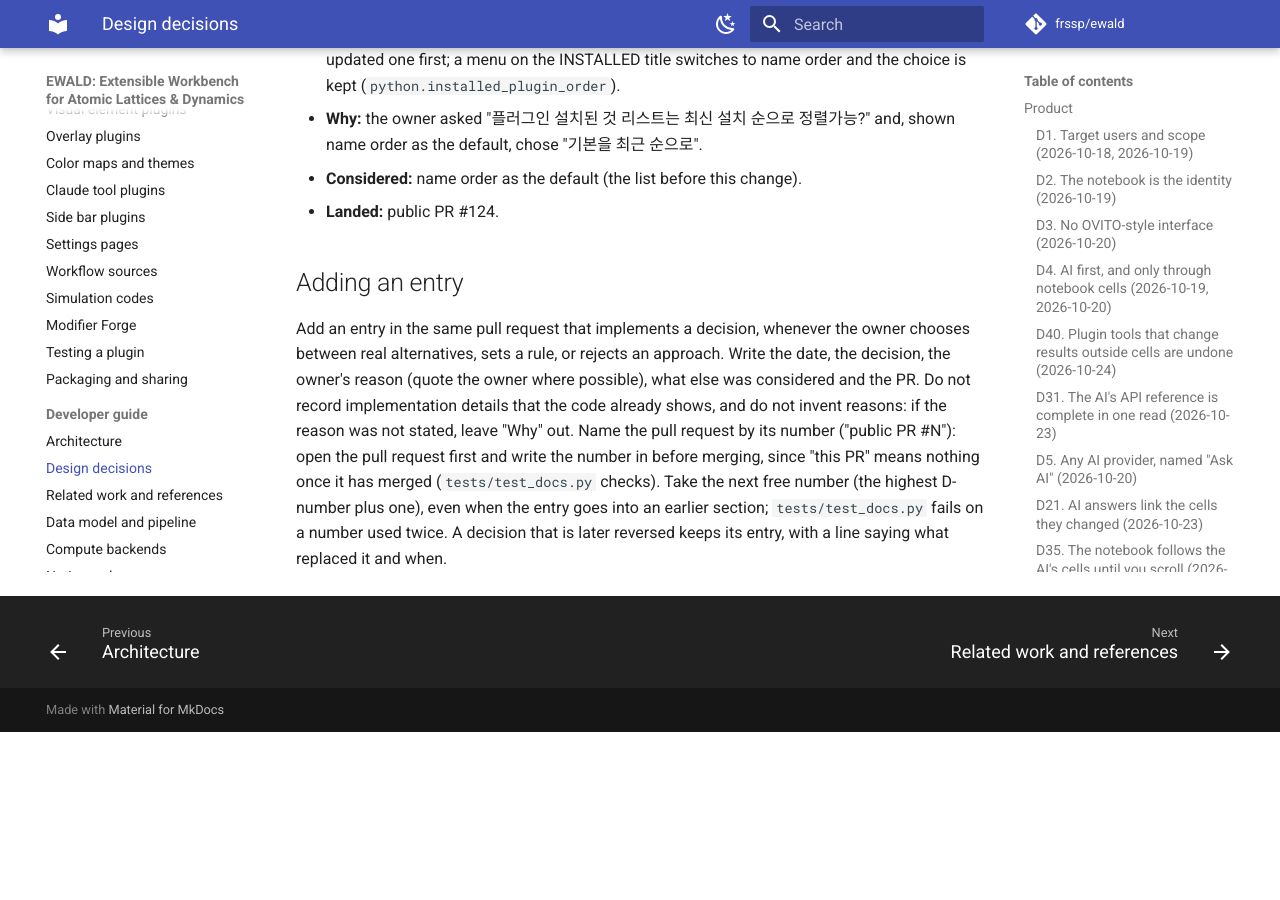
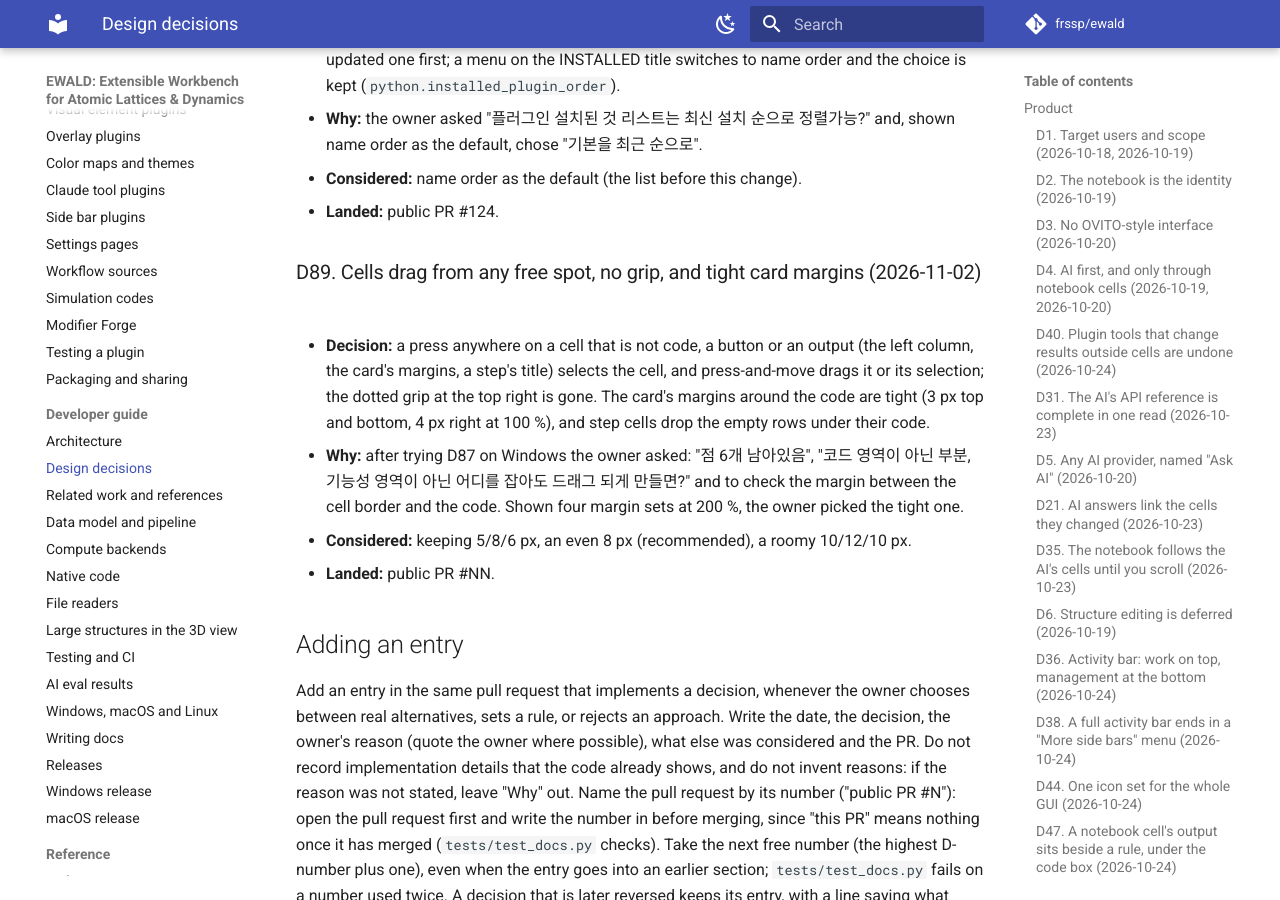
Before and after one commit to frssp/ewald, an MkDocs documentation site: the page built from docs/developer/decisions.md, in a window 1280 px wide and 900 px high, scrolled down 32950 px. Built offline with MkDocs 1.6.1 and Material for MkDocs 9.7.7, drawn with Linux system fonts in a browser that asks for light colours; comment, search, counter and statistics services are not loaded; before the commit the page ends 33682 px from its top, so only the background shows below that.

Commit message:
Tight cell card margins (D89)
Co-Authored-By: Claude Opus 5.5 <noreply@anthropic.com>

```diff
--- a/docs/developer/decisions.md
+++ b/docs/developer/decisions.md
@@ -1166,6 +1166,19 @@ Pull request numbers up to #242 refer to the pre-publication repository, which i
 - **Considered:** name order as the default (the list before this change).
 - **Landed:** public PR #124.
 
+### D89. Cells drag from any free spot, no grip, and tight card margins (2026-11-02)
+
+- **Decision:** a press anywhere on a cell that is not code, a button or an output (the left
+  column, the card's margins, a step's title) selects the cell, and press-and-move drags it or
+  its selection; the dotted grip at the top right is gone. The card's margins around the code
+  are tight (3 px top and bottom, 4 px right at 100 %), and step cells drop the empty rows under
+  their code.
+- **Why:** after trying D87 on Windows the owner asked: "점 6개 남아있음", "코드 영역이 아닌
+  부분, 기능성 영역이 아닌 어디를 잡아도 드래그 되게 만들면?" and to check the margin between
+  the cell border and the code. Shown four margin sets at 200 %, the owner picked the tight one.
+- **Considered:** keeping 5/8/6 px, an even 8 px (recommended), a roomy 10/12/10 px.
+- **Landed:** public PR #NN.
+
 ## Adding an entry
 
 Add an entry in the same pull request that implements a decision, whenever the owner chooses
```
Also changed, not shown: 2 other files.
